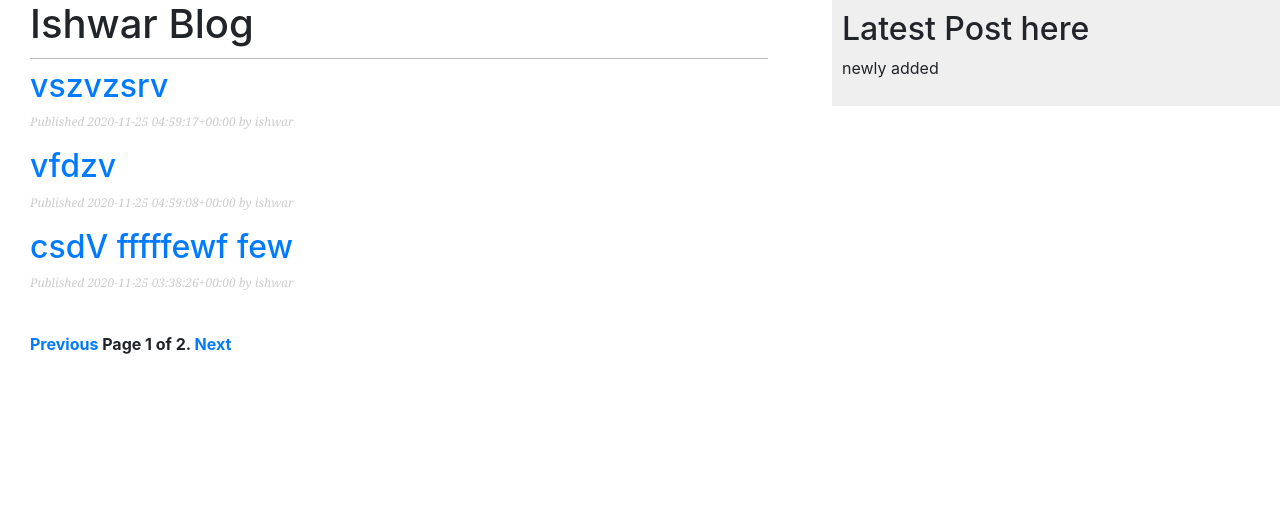
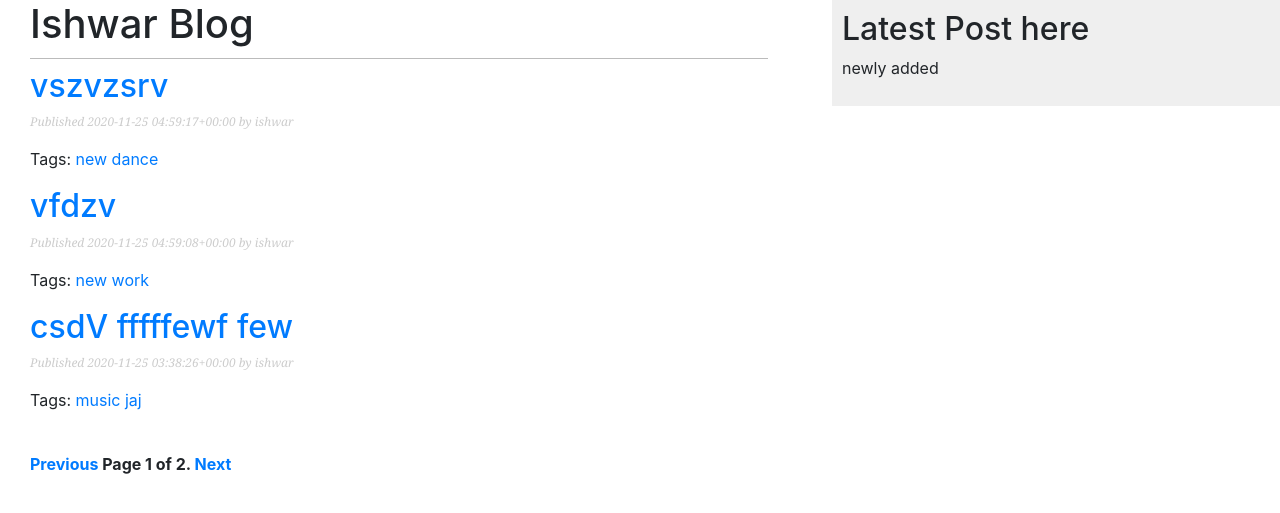
Before and after one commit to ishwarambare/mysite, a Django app: page /blog/ in a window 1280 px wide. Shown: the top 513 px of the page. Run offline with Django 3.2, Linux system fonts and the light colour scheme; data comes from the database, SQL or seed files in the repository; parts of the project's set-up code (start-up, migrations or seed data) failed here and were passed over; some libraries are stand-ins or nearby versions.

Commit message:
tag system display

```diff
--- a/blog/jinja2/blog/post/list.html.j2
+++ b/blog/jinja2/blog/post/list.html.j2
@@ -13,7 +13,28 @@
     <p class="date">
       Published {{ post.publish }} by {{ post.author }}
     </p>
+
+    <p class="tags">
+      Tags:
+      {% for tag in post.tags.all() %}
+        <a href="{{ url('blog:post_list_by_tag', kwargs={'tag_slug':tag.slug})}}">
+          {{ tag.name }}
+        </a>
+        {# {% if not forloop.last %}, {% endif %} #}
+      {% endfor %}
+    </p>
+
   {% endfor %}
+
+  {# <p class="tags"> #}
+      {# Tags: #}
+      {# {% for tag in post.tags.all %} #}
+          {# {{ tag.name }} #}
+        {# </a> #}
+        {# {% if not forloop.last %}, {% endif %} #}
+      {# {% endfor %} #}
+    {# </p> #}
+
 
 
 {% if posts.has_other_pages %}
--- a/blog/views.py
+++ b/blog/views.py
@@ -15,7 +15,7 @@
 from taggit.models import Tag
 
 
-def post_list(request,tag_slug=None):
+def post_list(request, tag_slug=None):
     object_list = Post.published.all()
     tag = None
 
@@ -31,7 +31,7 @@
         posts = paginator.page(1)
     except EmptyPage:
         posts = paginator.page(paginator.num_pages)
-    return render(request, 'blog/post/list.html.j2', {'page': page, 'posts': posts,'tag': tag})
+    return render(request, 'blog/post/list.html.j2', {'page': page, 'posts': posts, 'tag': tag})
 
 
 def post_detail(request, year, month, day, post):
```
